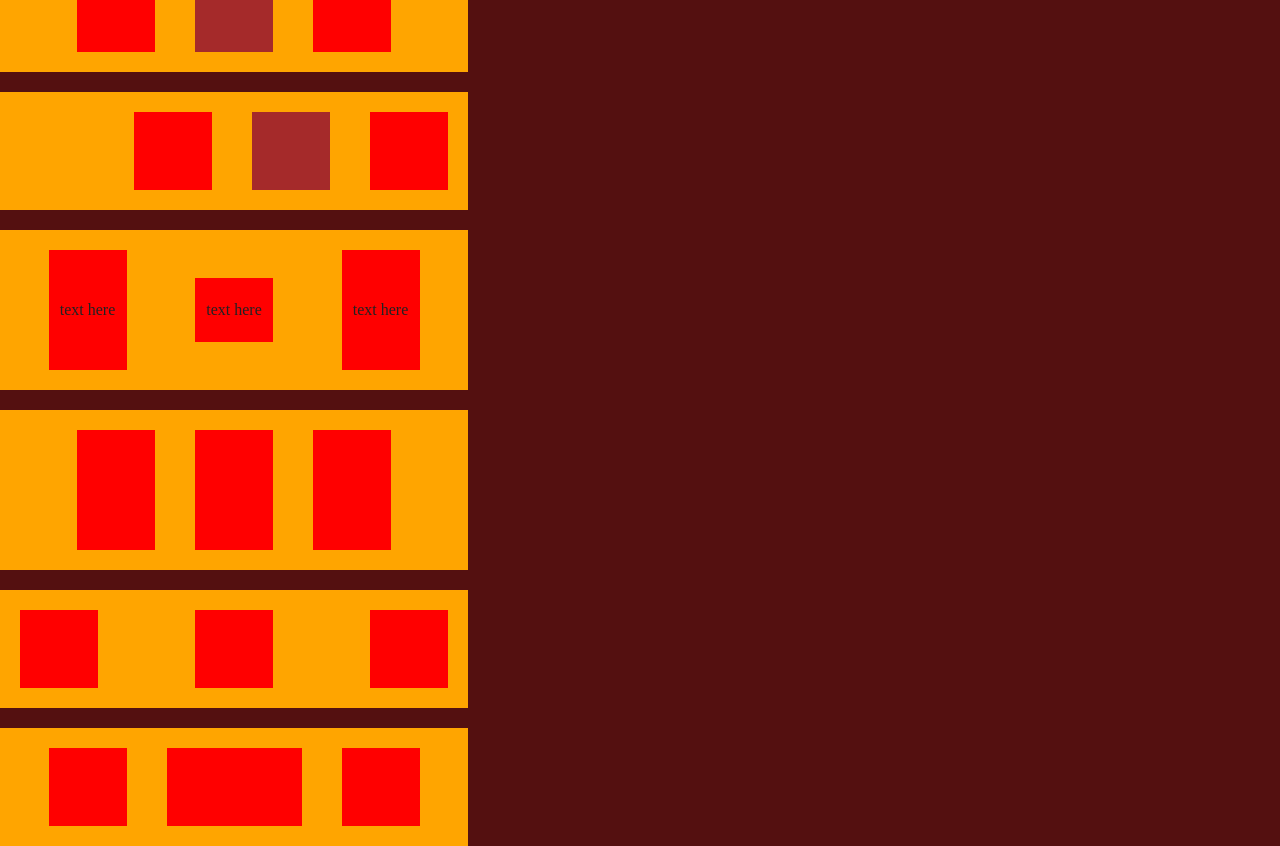
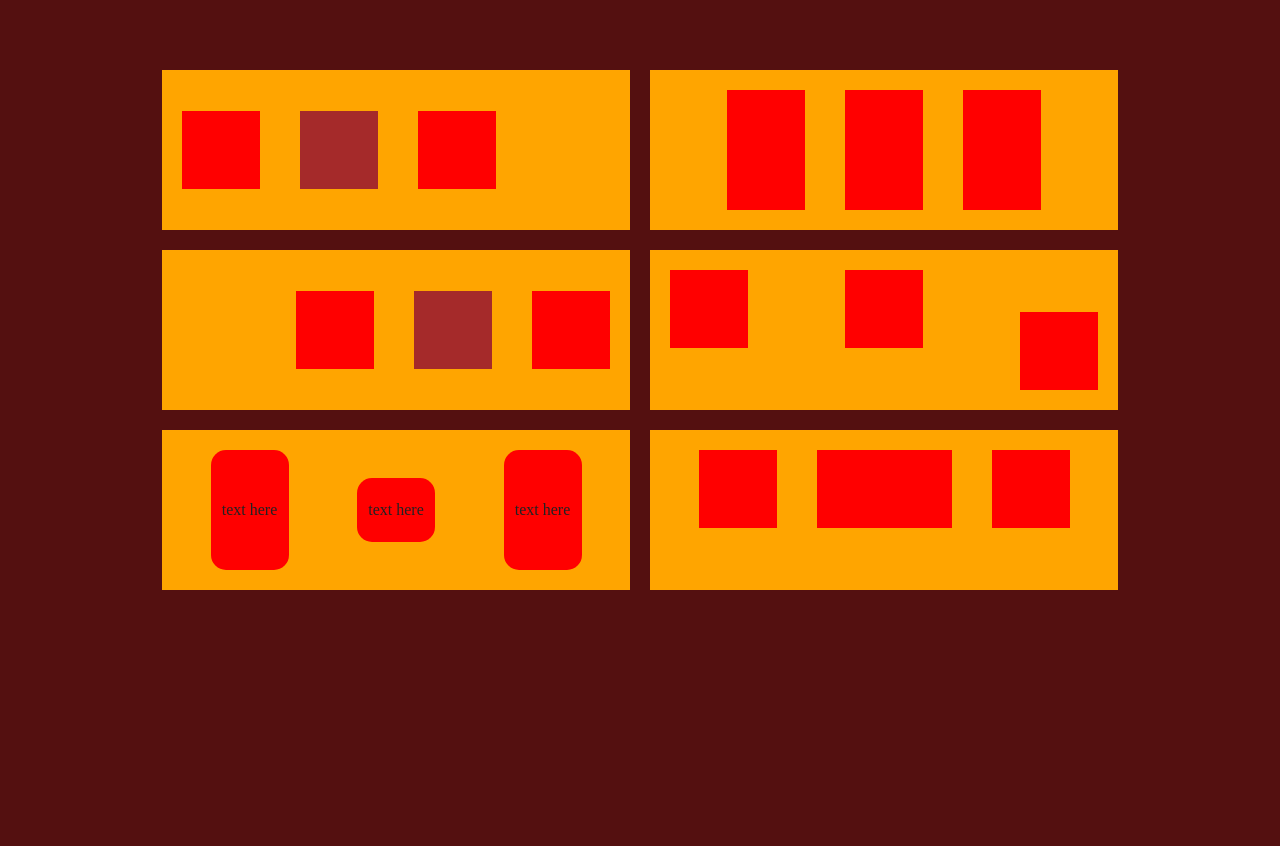
Before and after one commit to MegumiOhara/Second-Figma-, a plain HTML site: page index.html in a window 1280 px wide. After the commit the page ends 800 px from the top, so only its background shows below. Drawn offline with Linux system fonts and the light colour scheme.

Commit message:
final edit

```diff
--- a/index.html
+++ b/index.html
@@ -8,7 +8,7 @@
     <title>Document</title>
 </head>
 <body>
-    <div class="flex_rectangles">
+    <div class="flex-rectangles">
         <div class="header-main">
             <div class="div-1"></div>
             <div class="div-2"></div>
--- a/styles/main.css
+++ b/styles/main.css
@@ -1,28 +1,32 @@
 body {
     background-color: rgb(84, 16, 16);
 }
-.flex_rectangles{
-    height: 100vh;
+.flex-rectangles{
+    height: 80vh;
     background-color: rgb(84, 16, 16);
     display: flex;
     flex-direction: column;
-    align-items: flex-start;
+    flex-wrap: wrap;
+    align-content: center;
     justify-content: center;
-    flex-wrap: ;
+
 }
 .header-main{
-    width:100%;
+    position: relative;
     width: 468px;
     height:160px;
+    margin-top: 20px;
+    margin-right: 20px;
     background-color: orange ;
     display: flex;
-    justify-content:center;
+    justify-content:flex-start;
     align-items: center;
 
 }
 .header-main div{
     height:78px;
-    margin: 20px;
+    margin-left: 20px;
+    margin-right: 20px;
 }
 .header-main .div-1{
     width:78px;
@@ -37,7 +41,7 @@ body {
     background-color: red;
 }
 .container-two{
-    width:100%;
+    position: relative;
     width: 468px;
     height:160px;
     background-color: orange ;
@@ -48,7 +52,8 @@ body {
 }
 .container-two div{
     height:78px;
-    margin:20px;
+    margin-left:20px;
+    margin-right:20px;
 }
 .container-two .div-4{
     width:78px;
@@ -64,7 +69,7 @@ body {
 }
 
 .container-three{
-    width:100%;
+    position: relative;
     width: 468px;
     height:160px;
     background-color: orange ;
@@ -74,8 +79,10 @@ body {
     align-items: center;
 }
 .container-three div{
+    border-radius: 15px;
     width:78px;
-    margin:20px;
+    margin-left:20px;
+    margin-right:20px;
     text-align: center;
 }
 .container-three .div-7{
@@ -101,7 +108,7 @@ body {
     justify-content: center;
 }
 .container-four{
-    width:100%;
+    position: relative;
     width: 468px;
     height:160px;
     background-color: orange ;
@@ -110,8 +117,9 @@ body {
     justify-content: center;
 }
 .container-four div{
+
     width:78px;
-    margin: 20px;
+    margin:20px;
 }
 .container-four .div-10{
     height:120px;
@@ -126,14 +134,13 @@ body {
     background-color: red;
 }
 .container-five{
-    width:100%;
+    position: relative;
     width: 468px;
     height:160px;
     background-color: orange ;
     margin-top: 20px;
     display: flex;
     justify-content: space-between;
-    align-self: baseline;
 }
 .container-five div{
     width:78px;
@@ -153,7 +160,7 @@ body {
     align-self: flex-end;
 }
 .container-six{
-    width:100%;
+    position: relative;
     width: 468px;
     height:160px;
     background-color: orange ;
```
